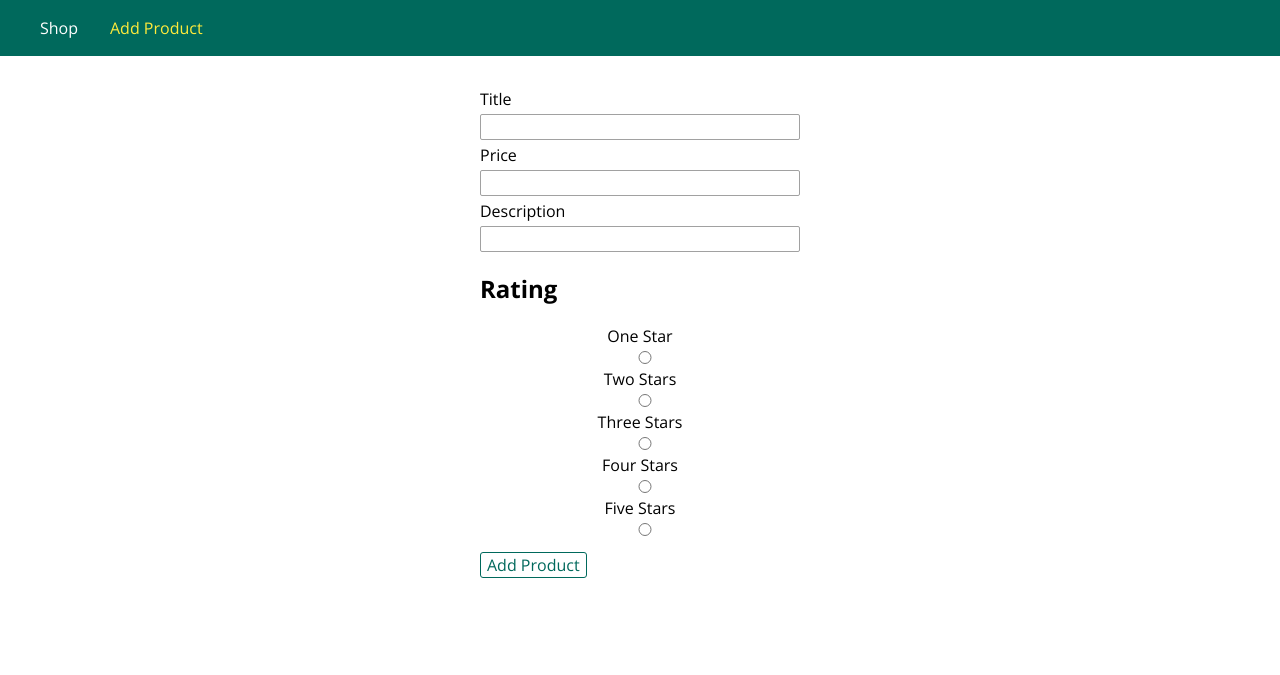
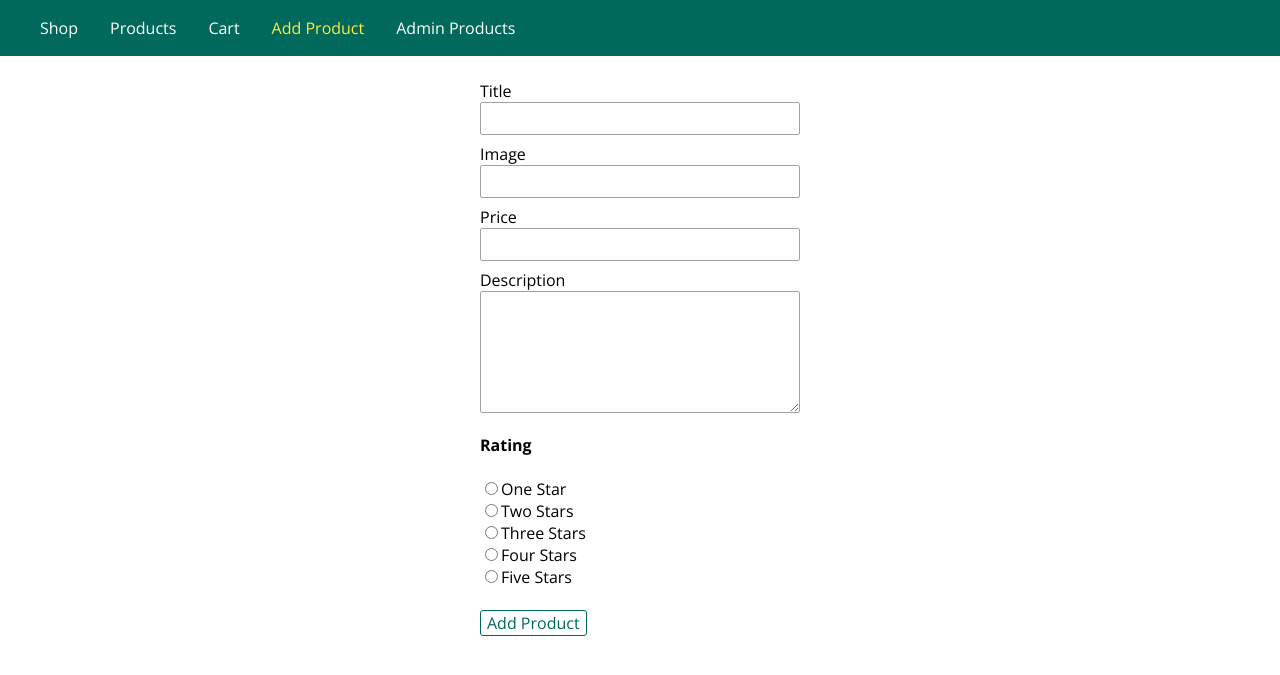
Before and after one commit to chapman-darlene/cse341-prove, a Node server app: page /admin/add-product in a window 1280 px wide. Shown: the top 675 px of the page. Run offline with Node 20, Linux system fonts and the light colour scheme; some libraries are stand-ins or nearby versions.

Commit message:
creating MVC and start of shopping cart

```diff
--- a/app.js
+++ b/app.js
@@ -1,25 +1,22 @@
 const path = require('path');
+const express = require('express');
+const errorController = require('./controllers/error');
 
-const express = require('express');
-const bodyParser = require('body-parser');
 const PORT = process.env.PORT || 5000;
-
 const app = express();
 
 app.set('view engine', 'ejs');
 app.set('views', 'views');
 
-const adminData = require('./routes/admin');
+const adminRoutes = require('./routes/admin');
 const shopRoutes = require('./routes/shop');
 
-app.use(bodyParser.urlencoded({ extended: false }));
+app.use(express.urlencoded({ extended: false }));
 app.use(express.static(path.join(__dirname, 'public')));
 
-app.use('/admin', adminData.routes);
+app.use('/admin', adminRoutes);
 app.use(shopRoutes);
 
-app.use((req, res, next) => {
-  res.status(404).render('404', { pageTitle: 'Page Not Found' });
-});
+app.use(errorController.get404);
 
 app.listen(PORT);
--- /dev/null
+++ b/controllers/admin.js
@@ -0,0 +1,29 @@
+const Product = require("../models/product");
+
+exports.getAddProduct = (req, res, next) => {
+    res.render('admin/add-product', {
+        pageTitle: 'Add Product',
+        path: '/admin/add-product'
+    });
+};
+
+exports.postAddProduct = (req, res, next) => {
+    const title = req.body.title;
+    const imageUrl = req.body.imageUrl;
+    const price = req.body.price;
+    const description = req.body.description;
+    const rating = req.body.rating;
+    const product = new Product(title, imageUrl, price, description, rating);
+    product.save();
+    res.redirect('/');
+};
+
+exports.getProducts = (req, res, next) => {
+    Product.fetchAll(products => {
+        res.render('admin/products', {
+            prods: products,
+            pageTitle: 'Admin Products',
+            path: '/admin/products'
+        });
+    });
+};
--- /dev/null
+++ b/controllers/error.js
@@ -0,0 +1,3 @@
+exports.get404 = (req, res, next) => {
+  res.status(404).render('404', { pageTitle: 'Page Not Found', path: '' });
+};
--- a/public/css/forms.css
+++ b/public/css/forms.css
@@ -1,20 +1,34 @@
 .form-control {
-    margin: 1rem 0;
+  margin: 2rem, 0.25rem;
 }
 
 .form-control label,
-.form-control input {
+.form-control input,
+.form-control textarea {
   display: block;
   width: 100%;
-    margin-bottom: 0.25rem;
+  margin-bottom: 0.5rem;
+  margin: 0;
+  padding-top: 0.5rem;
 }
 
-.form-control input {
+.form-control input,
+.form-control textarea {
   border: 1px solid #a1a1a1;
   font: inherit;
   border-radius: 2px;
 }
 
-.form-control input:focus {
+.form-control input:focus,
+.form-control textarea:focus {
   outline-color: #00695c;
 }
+
+.form-control .radio-control {
+  width: 100%;
+  margin: 0.5rem, 0.25rem;
+}
+
+h4.radio-control {
+  margin: 0.5rem, 0, 0, 0;
+}
--- a/routes/admin.js
+++ b/routes/admin.js
@@ -1,54 +1,15 @@
 const path = require('path');
-
 const express = require('express');
-
-const rootDir = require('../util/path');
+const adminController = require('../controllers/admin');
 
 const router = express.Router();
 
-const products = [];
-
 // /admin/add-product => GET
-router.get('/add-product', (req, res, next) => {
-  res.render('add-product', {
-    pageTitle: 'Add Product',
-    path: '/admin/add-product',
-    formsCSS: true,
-    productCSS: true,
-    activeAddProduct: true
-  });
-});
+router.get('/add-product', adminController.getAddProduct);
+// /admin/products => GET
+router.get('/products', adminController.getProducts);
 
 // /admin/add-product => POST
-router.post('/add-product', (req, res, next) => {
-  products.push({
-    title: req.body.title,
-    price: req.body.price,
-    description: req.body.description,
-    rating: req.body.rating
-    });
-  res.redirect('/');
-});
+router.post('/add-product', adminController.postAddProduct);
 
-
-// /admin/remove-product => GET
-// router.get('/remove-product', (req, res, next) => {
-//   res.render('remove-product', {
-//     pageTitle: 'Remove Product',
-//     path: '/admin/remove-product',
-//     formsCSS: true,
-//     productCSS: true,
-//     activeRemoveProduct: true
-//   });
-// });
-
-
-router.post('/remove-product', (req, res, next) => {
-
-  products.splice({ title: req.body.title }, 1);
-  res.redirect('/');
-});
-
-
-exports.routes = router;
-exports.products = products;
+module.exports = router;
--- a/views/add-product.ejs
+++ /dev/null
@@ -1,38 +0,0 @@
-<%- include('includes/head.ejs') %>
-    <link rel="stylesheet" href="/css/forms.css">
-    <link rel="stylesheet" href="/css/product.css">
-</head>
-
-<body>
-   <%- include('includes/navigation.ejs') %>
-
-    <main>
-        <form class="product-form" action="/admin/add-product" method="POST">
-            <div class="form-control">
-                <label for="title">Title</label>
-                <input type="text" name="title" id="title">
-                <label for="price">Price</label>
-                <input type="number" min="0.01" step="0.01" max="1000" name="price" id="price">
-                <label for="description">Description</label>
-                <input type="text" name="description" id="description">
-                <h2>Rating</h2>
-                <label for="html" class="radio">One Star</label>
-                <input type="radio" class="radio" id="one" name="rating" value="One Star">
-                <label for="css" class="radio">Two Stars</label>
-                <input type="radio" id="two" class="radio" name="rating" value="Two Stars">
-
-                <label for="css" class="radio">Three Stars</label>
-                <input type="radio" id="three" class="radio" name="rating" value="Three Stars">
-
-                <label for="css" class="radio">Four Stars</label>
-                <input type="radio" id="four" class="radio" name="rating" value="Four Stars">
-
-                <label for="css" class="radio">Five Stars</label>
-                <input type="radio" id="five" class="radio" name="rating" value="Five Stars">
-
-            </div>
-
-            <button class="btn" type="submit">Add Product</button>
-        </form>
-    </main>
-<%- include('includes/end.ejs') %>
--- /dev/null
+++ b/views/admin/add-product.ejs
@@ -0,0 +1,39 @@
+<%- include('../includes/head.ejs') %>
+    <link rel="stylesheet" href="/css/forms.css">
+    <link rel="stylesheet" href="/css/product.css">
+</head>
+
+<body>
+   <%- include('../includes/navigation.ejs') %>
+
+    <main>
+        <form class="product-form" action="/admin/add-product" method="POST">
+            <div class="form-control">
+                <label for="title">Title</label>
+                <input type="text" name="title" id="title">
+            </div>
+            <div class="form-control">
+                <label for="imageUrl">Image</label>
+                <input type="text" name="imageUrl" id="imageUrl">
+            </div>
+            <div class="form-control">
+                <label for="price">Price</label>
+                <input type="number" min="0.01" step="0.01" max="1000" name="price" id="price">
+            </div>
+            <div class="form-control">
+                <label for="description">Description</label>
+                <textarea name="description" id="description" rows="5"></textarea>
+            </div>
+            <div class="form-control, radio-control">
+                <h4 class="radio-control">Rating</h4>
+                <input type="radio" id="one" name="rating" value="One Star"><label for="one"></label>One Star</label><br>
+                <input type="radio" id="two" name="rating" value="Two Stars"><label for="two">Two Stars</label><br>
+                <input type="radio" id="three" name="rating" value="Three Stars"><label for="three">Three Stars</label><br>
+                <input type="radio" id="four" name="rating" value="Four Stars"><label for="four">Four Stars</label><br>
+                <input type="radio" id="five"  name="rating" value="Five Stars"><label for="five">Five Stars</label><br>
+            </div>
+            <br>
+            <button class="btn" type="submit">Add Product</button>
+        </form>
+    </main>
+<%- include('../includes/end.ejs') %>
--- a/views/includes/navigation.ejs
+++ b/views/includes/navigation.ejs
@@ -2,7 +2,12 @@
     <nav class="main-header__nav">
         <ul class="main-header__item-list">
             <li class="main-header__item"><a class="<%= path === '/' ? 'active' : '' %>" href="/">Shop</a></li>
+            <li class="main-header__item"><a class="<%= path === '/products' ? 'active' : '' %>" href="/products">Products</a></li>
+            <li class="main-header__item"><a class="<%= path === '/cart' ? 'active' : '' %>" href="/cart">Cart</a></li>
+
+            <!-- moving to different navigation -->
             <li class="main-header__item"><a class="<%= path === '/admin/add-product' ? 'active' : '' %>" href="/admin/add-product">Add Product</a></li>
+            <li class="main-header__item"><a class="<%= path === '/admin/products' ? 'active' : '' %>" href="/admin/add-product">Admin Products</a></li>
         </ul>
     </nav>
 </header>
--- a/views/shop.ejs
+++ b/views/shop/product-list.ejs
@@ -1,9 +1,9 @@
-<%- include('includes/head.ejs') %>
+<%- include('../includes/head.ejs') %>
     <link rel="stylesheet" href="/css/product.css">
 </head>
 
 <body>
-    <%- include('includes/navigation.ejs') %>
+    <%- include('../includes/navigation.ejs') %>
 
     <main>
         <% if (prods.length > 0) { %>
@@ -39,4 +39,4 @@
             <h1>No Products Found!</h1>
         <% } %>
     </main>
-<%- include('includes/end.ejs') %>
+<%- include('../includes/end.ejs') %>
```
Also changed, not shown: controllers/shop.js (added, +41 -0 lines), models/product.js (added, +41 -0 lines), routes/shop.js (+6 -15 lines), views/admin/products.ejs (added, +10 -0 lines), views/shop/cart.ejs (added, +10 -0 lines), views/shop/checkout.ejs (added, +10 -0 lines), views/shop/index.ejs (added, +41 -0 lines), controllers/user.js (added), views/admin/edit-product.ejs (added), views/shop/product-detail.ejs (added). Lines whose indentation alone changed are shown as unchanged.
